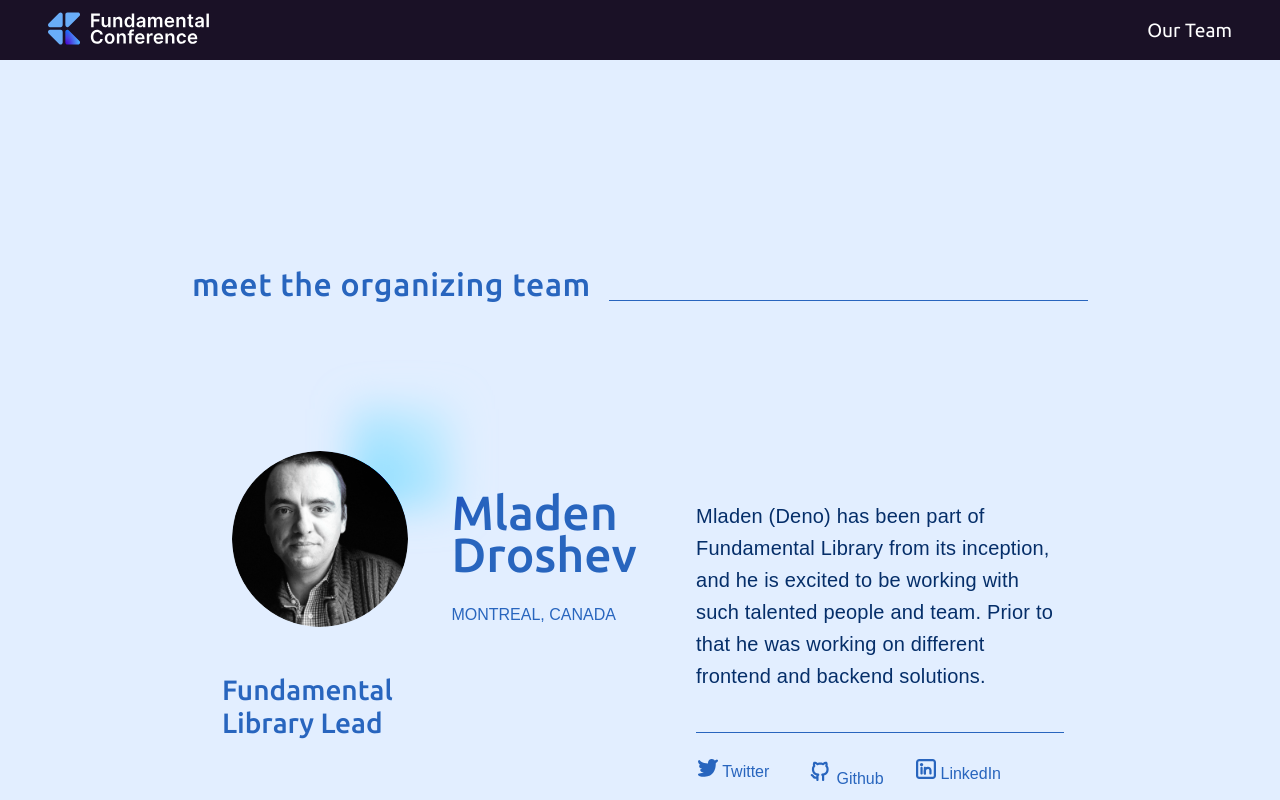
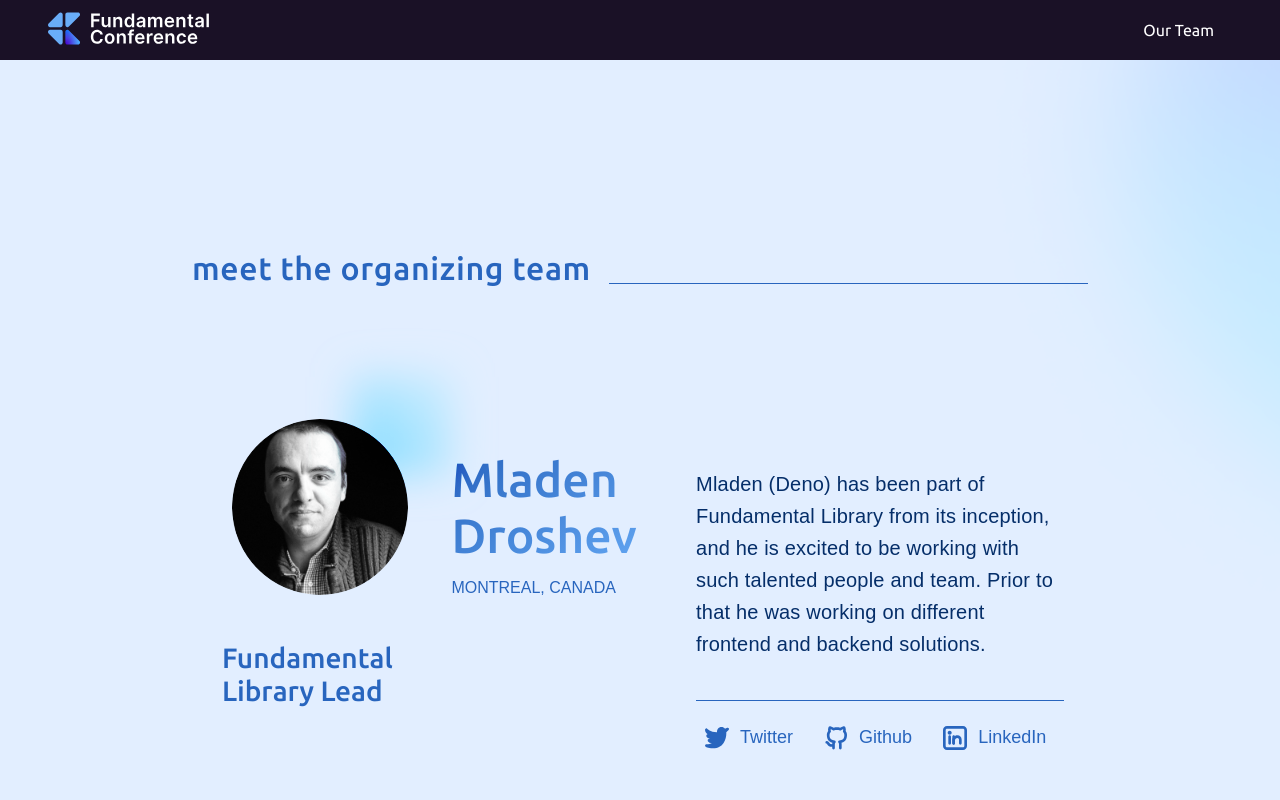
Before and after one commit to fundamental-conf/fundamental-conf, a Vue app in the folder fundamental-conf2022/: page /team in a window 1280 px wide. Shown: the top 800 px of the page. Built offline with nearby package versions, Linux system fonts and the light colour scheme; a web font is replaced by a local one.

Commit message:
some animations and a11y fixes for Team page

```diff
--- a/fundamental-conf2022/src/App.vue
+++ b/fundamental-conf2022/src/App.vue
@@ -63,10 +63,43 @@ export default {
   }
 
   &__link {
+    color: $text-color;
+    outline: none;
+    position: relative;
+    width: fit-content;
+    padding: 0.5rem 1rem;
+    text-decoration: none;
+    border-radius: 0.25rem;
+    outline-offset: 1.25rem;
+    transition: all 0.3s ease-in-out;
+    border: 0.125rem solid transparent;
     font-family: "Ubuntu", Arial, Helvetica, sans-serif;
-    text-decoration: none;
-    color: $text-color;
-    font-size: 1.2rem;
+    &::after {
+      left: 0;
+      bottom: 0;
+      opacity: 1;
+      content: '';
+      width: 100%;
+      height: 0.1em;
+      position: absolute;
+      transform: scale(0);
+      transform-origin: center;
+      background-color: #fff;
+      transition: opacity 300ms, transform 300ms;
+    }
+    &:hover {
+      &::after {
+        transform: scale(1);
+      }
+    }
+    &:focus {
+        border-color: #82DEFF;
+    }
+    &:focus:hover {
+      &::after {
+        transform: scale(0);
+      }
+    }
   }
 }
 
--- a/fundamental-conf2022/src/assets/svg/svgs.js
+++ b/fundamental-conf2022/src/assets/svg/svgs.js
@@ -30,7 +30,7 @@ var svgs = {
     </svg>
     `,
 
-    github: `<svg viewBox="0 0 72 72" fill="none" xmlns="http://www.w3.org/2000/svg">
+    github: `<svg style="width: 100%" viewBox="0 0 72 72" fill="none" xmlns="http://www.w3.org/2000/svg">
     <path d="M30.6301 11.2783C35.6319 10.1456 40.8243 10.1456 45.8261 11.2783C48.68 9.50961 50.9337 8.64584 52.6556
      8.26356C53.637 8.04568 54.4414 7.98537 55.0759 8.00284C55.3923 8.01155 55.6629 8.03951 55.8885 8.07547L56.4229
      8.19388C57.3298 8.46287 58.07 9.12142 58.4426 9.99086C59.7088 12.9451 59.987 16.211 59.2655 19.3091C61.2965 22.0352
@@ -48,7 +48,7 @@ var svgs = {
      51.3252C14.6704 50.9764 14.4395 50.6832 14.1862 50.3858C13.4473 49.5184 13.118 49.3716 12.9564 49.3312C11.2516 48.9049 10.2151 47.1774 10.6413 45.4726C11.0675 43.7678 12.795 42.7313 14.4998 43.1575C16.6715 43.7004 18.0922 45.1578 19.0304 46.2592C19.3664
      46.6536 19.719 47.1011 20.0292 47.4948L20.0293 47.4949C20.1456 47.6426 20.256 47.7827 20.3573 47.9096C20.768 48.424 21.1362 48.861 21.5197 49.2444C22.2508 49.9756 22.9884 50.4636 23.9688 50.6931C24.6436 50.851
      25.5717 50.9182 26.8604 50.7246C26.8543 49.635 27.0095 48.5503 27.321 47.5059C24.7578 46.8287 22.1664 45.7311 19.9462 43.8642C16.2218 40.7325 14.048 35.8864 14.0463 28.8692C14.0463 25.4565 14.9863 22.2302 17.1907 19.3091C16.4693 16.211 16.7474 12.9451 18.0136 9.99086C18.3862 9.12142 19.1264 8.46287 20.0333 8.19388L20.5677 8.07547C20.7933 8.03951 21.0639 8.01155 21.3803 8.00284C22.0149 7.98537 22.8192 8.04568 23.8006
-     8.26356C25.5226 8.64584 27.7762 9.50961 30.6301 11.2783Z" fill="#2865BE"/>
+     8.26356C25.5226 8.64584 27.7762 9.50961 30.6301 11.2783Z" fill="currentColor"/>
     </svg>`,
 
 
--- a/fundamental-conf2022/src/components/FDCallForContent.vue
+++ b/fundamental-conf2022/src/components/FDCallForContent.vue
@@ -213,7 +213,7 @@ export default {};
     background-size: 300%;
     font-weight: bold;
     line-height: 1;
-    font-size: 6.25rem;
+    font-size: 4rem;
     text-align: right;
     -webkit-background-clip: text;
     -webkit-text-fill-color: transparent;
--- a/fundamental-conf2022/src/views/FDTeam.vue
+++ b/fundamental-conf2022/src/views/FDTeam.vue
@@ -2,8 +2,8 @@
   <section class="fd_background_silver">
     <div class="fd_wrapper">
       <div class="fd_header">
-        <p class="fd_tittle">meet the organizing team</p>
-        <div class="fd_line"></div>
+        <h2 class="fd_tittle">meet the organizing team</h2>
+        <div class="fd_line" role="presentation"></div>
       </div>
 
       <ul class="fd_body">
@@ -12,19 +12,17 @@
             <figure class="fd_picture">
               <img
                 :src="require(`@/assets/images/team_members/${member.picture}`)"
-                :alt="`Portrait of ${member.firstname}`"
+                :alt="`Portrait of ${member.firstname} ${member.lastname}`"
               />
             </figure>
             <p class="fd_role">{{ member.role }}</p>
           </div>
+
           <div class="fd_body__2">
-
-              <h2 class ="fd_name">{{ member.firstname }}</h2>
-              <br />
-              <h2 class="fd_name">{{ member.lastname }}</h2>
-
+            <h3 class="fd_name">{{ member.firstname }} <br />{{ member.lastname }}</h3>
             <p class="fd_city">{{ member.city }}</p>
           </div>
+
           <div class="fd_body__3">
             <p class="fd_bio">{{ member.bio }}</p>
             <div class="fd_line"></div>
@@ -36,8 +34,9 @@
                   rel="nofollow"
                   target="_blank"
                   class="fd-member-socials__item"
-                  v-html="svgs.twitter + '<span> Twitter</span>'"
                 >
+                  <span v-html="svgs.twitter" role="presentation"></span>
+                  <span>Twitter</span>
                 </a>
               </li>
               <li v-if="member.github">
@@ -47,8 +46,9 @@
                   rel="nofollow"
                   target="_blank"
                   class="fd-member-socials__item"
-                  v-html="svgs.github + '<span> Github </span>'"
                 >
+                  <span v-html="svgs.github" role="presentation"></span>
+                  <span>Github</span>
                 </a>
               </li>
               <li v-if="member.linkedin">
@@ -58,10 +58,9 @@
                   rel="nofollow"
                   target="_blank"
                   class="fd-member-socials__item"
-                  v-html="
-                    svgs.linkedin + `<span class='test' > LinkedIn </span>`
-                  "
                 >
+                  <span v-html="svgs.linkedin" role="presentation"></span>
+                  <span>LinkedIn</span>
                 </a>
               </li>
             </ul>
@@ -98,7 +97,7 @@ export default {
           firstname: "Inna",
           lastname: "Atanasova",
           city: "Montreal, Canada",
-          role: "UA Developer",
+          role: "Developer",
           picture: "Circle_Inna.png",
           bio: `Inna is a front-end developer who is passionate about creating beautiful applications and exploring the JavaScript world.`,
           linkedin: "https://www.linkedin.com/in/inna-atanasova-654933137/",
@@ -145,23 +144,27 @@ export default {
 
 <style lang="scss" scoped>
 .fd_wrapper {
+    background-size: cover;
+  background-position: center;
+  background-repeat: no-repeat;
+  background-image: url("@/assets/images/TeamPageBackground.png");
   padding: 5%;
   display: flex;
   -webkit-flex-direction: column;
   flex-direction: column;
   .fd_header {
     display: flex;
-    -webkit-flex-direction: row;
-    flex-direction: row;
+
     justify-content: center;
     flex-wrap: wrap;
-    align-items: flex-start;
+    align-items: flex-end;
     gap: 2%;
     padding-bottom: 8%;
+
     .fd_tittle {
       font-weight: 500;
       font-size: 1rem;
-      line-height: 4vh;
+      line-height: 1;
       font-family: "Ubuntu";
       font-style: normal;
       letter-spacing: 0.02em;
@@ -169,8 +172,9 @@ export default {
       order: 1;
     }
     .fd_line {
-      height: 2vh;
-      border-bottom: 1px solid #2865be;
+      width: 100%;
+      height: 0.0625rem;
+      background:  #2865be;
       order: 2;
       flex: 1;
     }
@@ -186,7 +190,7 @@ export default {
       display: flex;
       flex-direction: column;
       padding-block: 1%;
-    padding: 50px 30px 0 30px;
+      padding: 100px 30px 0 30px;
 
       .fd_body__1 {
         display: flex;
@@ -203,7 +207,7 @@ export default {
             min-width: 6rem;
             max-height: 6rem;
             min-height: 6rem;
-            background: linear-gradient(45deg, #2865BE 0%, #82DEFF 100%);
+            background: linear-gradient(45deg, #2865be 0%, #82deff 100%);
             mix-blend-mode: color-burn;
             filter: blur(50px);
           }
@@ -238,10 +242,24 @@ export default {
         font-style: normal;
         font-weight: 500;
         font-size: 3rem;
-          line-height: 1.5rem;
+        line-height: 3.5rem;
         /* Blue/500 Regular */
         color: #2865be;
+        background: linear-gradient(-33deg, #82deff, #69ADF8, #2865be);
+        background-size: 300%;
+        -webkit-background-clip: text;
+        -webkit-text-fill-color: transparent;
+        animation: animated_text 5s ease-in-out infinite;
+        -moz-animation: animated_text 5s ease-in-out infinite;
+        -webkit-animation: animated_text 5s ease-in-out infinite;
       }
+
+      @keyframes animated_text {
+        0% { background-position: 0px 50%; }
+        50% { background-position: 50% 50%; }
+        100% { background-position: 0px 50%; }
+      }
+
       .fd_city {
         font-family: source-sans-3, sans-serif;
         font-style: normal;
@@ -250,7 +268,7 @@ export default {
         line-height: 1.15rem;
         text-transform: uppercase;
         color: #2865be;
-    padding-top: 10%;
+        padding-top: 6%;
       }
     }
     .fd_body__3 {
@@ -276,24 +294,25 @@ export default {
         visibility: hidden;
       }
       .fd-member-socials {
-          gap: 4rem;
+        width: 100%;
+        gap: 1rem;
         padding: 0;
         display: flex;
         flex-direction: row;
         margin: 1rem 0;
         list-style: none;
         justify-content: left;
+        flex-wrap: wrap;
+
         li {
           display: flex;
           flex-direction: row;
           align-items: center;
           color: $brand-color-dark-blue;
-            padding: 8px 16px 8px 0px;
           gap: 6px;
+
           a {
             cursor: pointer;
-              width: 25px;
-              height: 25px;
             align-items: center;
             border-radius: 0.5rem;
             justify-content: center;
@@ -301,23 +320,24 @@ export default {
             border: 0.125rem solid transparent;
             text-decoration: none;
             color: $brand-color-dark-blue;
-              display: inline-block;
+            display: flex;
             flex-direction: row;
             white-space: nowrap;
-             &::v-deep span {
-              color:#2865BE;
-              &:hover {
-                color: #977dc1;
+            gap: 0.5rem;
+            padding: 4px;
+
+            span:first-child{
+              display: flex;
+              justify-content: center;
+              align-items: center;
+              width: 30px;
+              height: 30px;
             }
-              &:active {
-                color: #7b5cb2;
+
+            span:last-child {
+              font-size: 18px;
             }
-              &:focus {
-                outline: none;
-                border-color: #82deff;
-                color: $brand-color-blue;
-              }
-             }
+
             &:hover {
               color: #977dc1;
             }
@@ -346,20 +366,15 @@ export default {
       flex-direction: row;
       justify-content: center;
       flex-wrap: wrap;
-    align-items: flex-start;
+      align-items: flex-end;
       gap: 2%;
       padding-bottom: 8%;
+
       .fd_tittle {
         font-size: 2rem;
-      line-height: 8vh;
-
-    }
-    .fd_line {
-      height: 6vh;
       }
     }
     .fd_body {
-
       .fd_list {
         gap: 10% 4%;
         display: flex;
@@ -372,7 +387,6 @@ export default {
             position: relative;
             &::after {
               content: "";
-
 
               right: -2rem;
 
@@ -402,12 +416,11 @@ export default {
           display: flex;
           flex-direction: column;
           width: 20vw;
-        padding-top: 7%;
+          padding-top: 5%;
           .fd_name {
-
             font-weight: 500;
             font-size: 3rem;
-          line-height: 1.5rem;
+            line-height: 3.5rem;
             /* Blue/500 Regular */
             color: #2865be;
           }
@@ -415,12 +428,12 @@ export default {
             font-family: source-sans-3, sans-serif;
             font-style: normal;
             font-weight: 400;
-          font-size: 1.0rem;
+            font-size: 1rem;
             line-height: 2.15rem;
             width: 16.5vw;
             text-transform: uppercase;
             color: #2865be;
-          padding-top: 15%;
+            padding-top: 0.5rem;
           }
         }
         .fd_body__3 {
@@ -428,7 +441,7 @@ export default {
             padding-top: 0;
             .fd_line {
               height: 5vh;
-          width:23rem;
+              width: 23rem;
               border-bottom: 1px solid #2865be;
               visibility: visible;
             }
@@ -440,14 +453,7 @@ export default {
               margin: 1rem 0;
               list-style: none;
               justify-content: left;
-
-
-
-
             }
-
-
-
           }
         }
       }
@@ -455,10 +461,9 @@ export default {
   }
   .fd_wrapper .fd_body .fd_body__3 .fd_line {
     height: 5vh;
-          width:23rem;
+    width: 23rem;
     border-bottom: 1px solid #2865be;
     visibility: visible;
   }
 }
-
 </style>
```
Also changed, not shown: fundamental-conf2022/src/assets/images/TeamPageBackground.png (added). Lines whose indentation alone changed are shown as unchanged.
